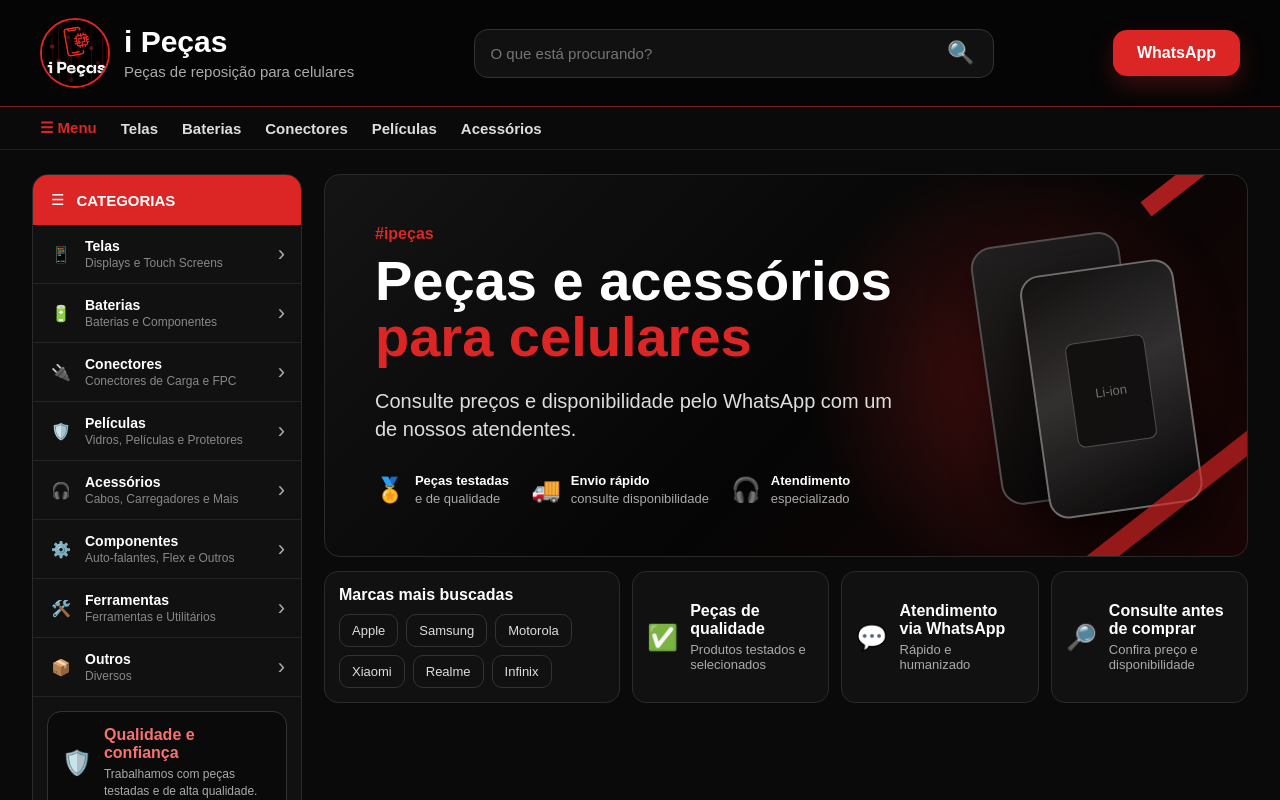
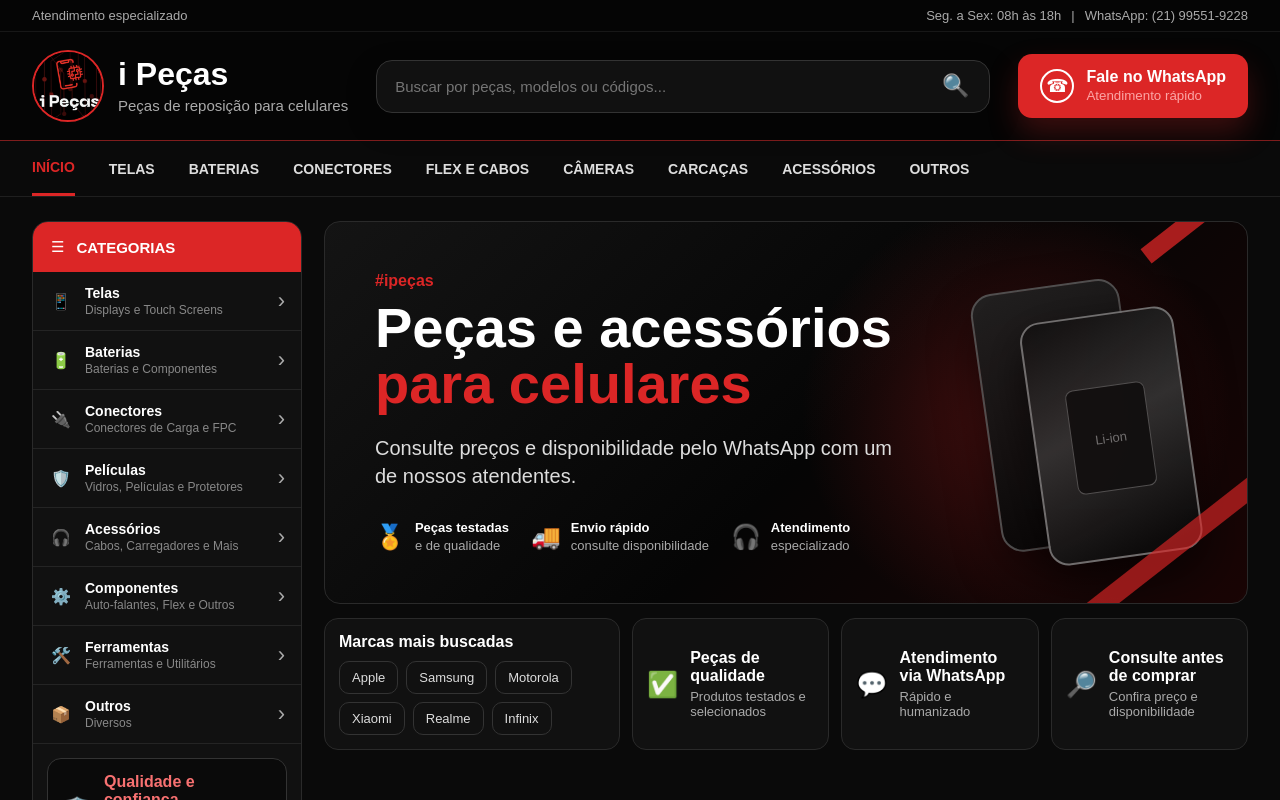
Before and after one commit to JohnTitor7/ipecas, a React (Vite) app: page / in a window 1280 px wide. Shown: the top 800 px of the page. Built offline with nearby package versions, Linux system fonts and the light colour scheme.

Commit message:
Improve store header layout

```diff
--- a/src/components/Header.jsx
+++ b/src/components/Header.jsx
@@ -6,8 +6,20 @@
 
   return (
     <header>
-      <div style={topHeaderStyle}>
-        <div style={headerContentStyle}>
+      <div style={topBarStyle}>
+        <div style={topBarContentStyle}>
+          <span>Atendimento especializado</span>
+
+          <div style={topBarRightStyle}>
+            <span>Seg. a Sex: 08h às 18h</span>
+            <span>|</span>
+            <span>WhatsApp: (21) 99551-9228</span>
+          </div>
+        </div>
+      </div>
+
+      <div style={mainHeaderStyle}>
+        <div style={mainHeaderContentStyle}>
           <Link to="/" style={logoContainerStyle}>
             <img src={logo} alt="Logo i Peças" style={logoStyle} />
 
@@ -21,7 +33,7 @@
           <div style={searchContainerStyle}>
             <input
               type="text"
-              placeholder="O que está procurando?"
+              placeholder="Buscar por peças, modelos ou códigos..."
               value={search}
               onChange={onSearchChange}
               style={searchInputStyle}
@@ -36,14 +48,21 @@
             rel="noreferrer"
             style={whatsappButtonStyle}
           >
-            WhatsApp
+            <span style={whatsappIconStyle}>☎</span>
+
+            <span>
+              <strong style={{ display: "block" }}>Fale no WhatsApp</strong>
+              <small style={{ color: "#fca5a5" }}>Atendimento rápido</small>
+            </span>
           </a>
         </div>
       </div>
 
       <nav style={navStyle}>
         <div style={navContentStyle}>
-          <span style={menuLabelStyle}>☰ Menu</span>
+          <a href="#" style={activeNavLinkStyle}>
+            Início
+          </a>
 
           <a href="#catalogo" style={navLinkStyle}>
             Telas
@@ -58,11 +77,23 @@
           </a>
 
           <a href="#catalogo" style={navLinkStyle}>
-            Películas
+            Flex e Cabos
+          </a>
+
+          <a href="#catalogo" style={navLinkStyle}>
+            Câmeras
+          </a>
+
+          <a href="#catalogo" style={navLinkStyle}>
+            Carcaças
           </a>
 
           <a href="#catalogo" style={navLinkStyle}>
             Acessórios
+          </a>
+
+          <a href="#catalogo" style={navLinkStyle}>
+            Outros
           </a>
         </div>
       </nav>
@@ -70,20 +101,44 @@
   );
 }
 
-const topHeaderStyle = {
+const topBarStyle = {
   backgroundColor: "#050505",
-  borderBottom: "1px solid #7f1d1d",
-  padding: "18px 40px",
+  borderBottom: "1px solid #171717",
+  padding: "8px 32px",
 };
 
-const headerContentStyle = {
-  maxWidth: "1200px",
+const topBarContentStyle = {
+  maxWidth: "1400px",
   margin: "0 auto",
   display: "flex",
+  justifyContent: "space-between",
   alignItems: "center",
-  justifyContent: "space-between",
-  gap: "24px",
+  gap: "16px",
   flexWrap: "wrap",
+  color: "#aaa",
+  fontSize: "13px",
+};
+
+const topBarRightStyle = {
+  display: "flex",
+  alignItems: "center",
+  gap: "10px",
+  flexWrap: "wrap",
+};
+
+const mainHeaderStyle = {
+  backgroundColor: "#050505",
+  padding: "18px 32px",
+  borderBottom: "1px solid #7f1d1d",
+};
+
+const mainHeaderContentStyle = {
+  maxWidth: "1400px",
+  margin: "0 auto",
+  display: "grid",
+  gridTemplateColumns: "auto minmax(280px, 1fr) auto",
+  alignItems: "center",
+  gap: "28px",
 };
 
 const logoContainerStyle = {
@@ -94,8 +149,8 @@
 };
 
 const logoStyle = {
-  width: "70px",
-  height: "70px",
+  width: "72px",
+  height: "72px",
   borderRadius: "50%",
   objectFit: "cover",
   border: "2px solid #dc2626",
@@ -104,31 +159,30 @@
 const titleStyle = {
   color: "white",
   margin: 0,
-  fontSize: "30px",
+  fontSize: "32px",
   lineHeight: 1,
 };
 
 const subtitleStyle = {
   color: "#aaa",
-  margin: "6px 0 0",
+  margin: "7px 0 0",
   fontSize: "15px",
 };
 
 const searchContainerStyle = {
-  flex: 1,
-  minWidth: "260px",
-  maxWidth: "520px",
+  width: "100%",
   display: "flex",
   alignItems: "center",
   backgroundColor: "#111",
   border: "1px solid #333",
-  borderRadius: "14px",
+  borderRadius: "16px",
   overflow: "hidden",
+  boxShadow: "0 12px 30px rgba(0, 0, 0, 0.25)",
 };
 
 const searchInputStyle = {
   flex: 1,
-  padding: "15px 16px",
+  padding: "17px 18px",
   border: "none",
   outline: "none",
   backgroundColor: "transparent",
@@ -137,47 +191,64 @@
 };
 
 const searchIconStyle = {
-  padding: "0 18px",
+  padding: "0 20px",
   color: "#dc2626",
   fontSize: "22px",
-  fontWeight: "bold",
 };
 
 const whatsappButtonStyle = {
+  display: "flex",
+  alignItems: "center",
+  gap: "12px",
   backgroundColor: "#dc2626",
   color: "white",
   textDecoration: "none",
-  padding: "14px 24px",
+  padding: "14px 22px",
   borderRadius: "14px",
-  fontWeight: "bold",
-  boxShadow: "0 10px 25px rgba(220, 38, 38, 0.25)",
+  boxShadow: "0 15px 30px rgba(220, 38, 38, 0.25)",
+  whiteSpace: "nowrap",
+};
+
+const whatsappIconStyle = {
+  width: "34px",
+  height: "34px",
+  borderRadius: "50%",
+  border: "2px solid white",
+  display: "flex",
+  alignItems: "center",
+  justifyContent: "center",
+  fontSize: "18px",
 };
 
 const navStyle = {
   backgroundColor: "#0a0a0a",
   borderBottom: "1px solid #1f1f1f",
-  padding: "12px 40px",
+  padding: "0 32px",
 };
 
 const navContentStyle = {
-  maxWidth: "1200px",
+  maxWidth: "1400px",
   margin: "0 auto",
   display: "flex",
   alignItems: "center",
-  gap: "24px",
-  flexWrap: "wrap",
-  color: "white",
-  fontSize: "15px",
-  fontWeight: "600",
-};
-
-const menuLabelStyle = {
-  color: "#dc2626",
+  gap: "34px",
+  overflowX: "auto",
 };
 
 const navLinkStyle = {
   color: "#ddd",
   textDecoration: "none",
+  fontWeight: "bold",
+  fontSize: "14px",
+  textTransform: "uppercase",
+  padding: "18px 0",
+  whiteSpace: "nowrap",
+};
+
+const activeNavLinkStyle = {
+  ...navLinkStyle,
+  color: "#dc2626",
+  borderBottom: "3px solid #dc2626",
 };
 
 export default Header;
```
